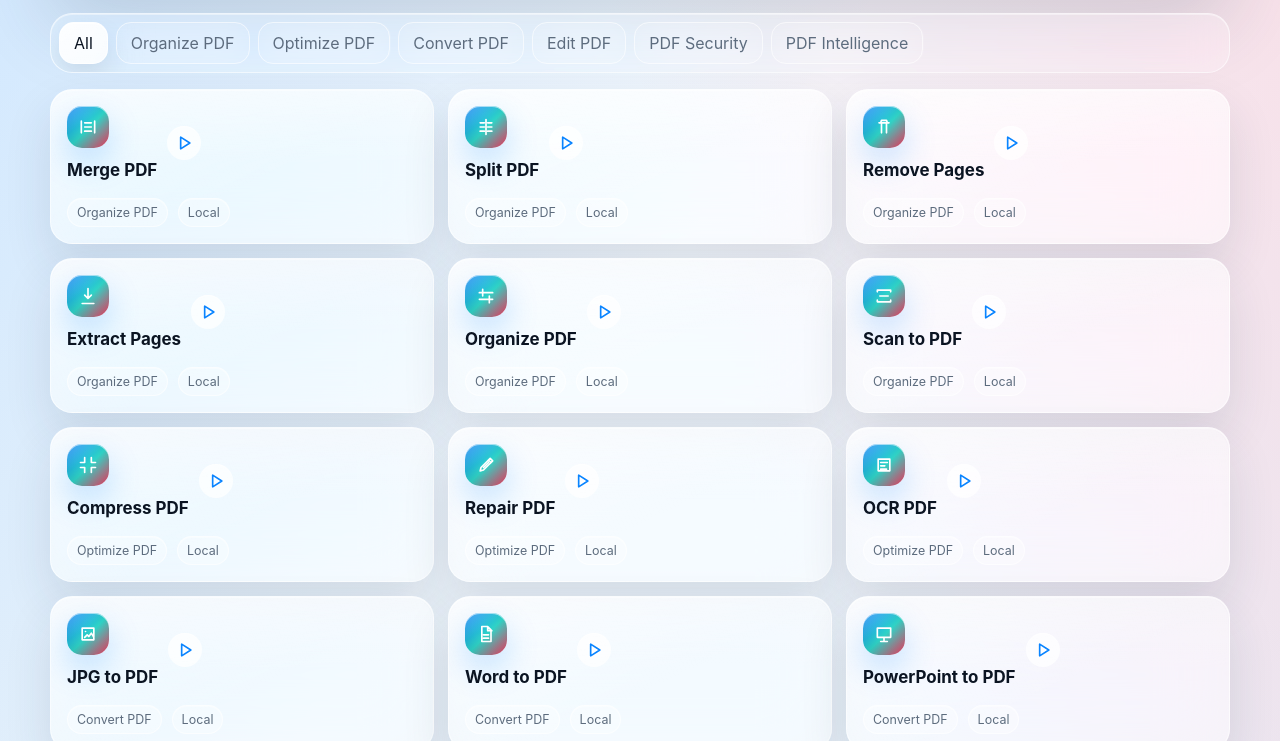
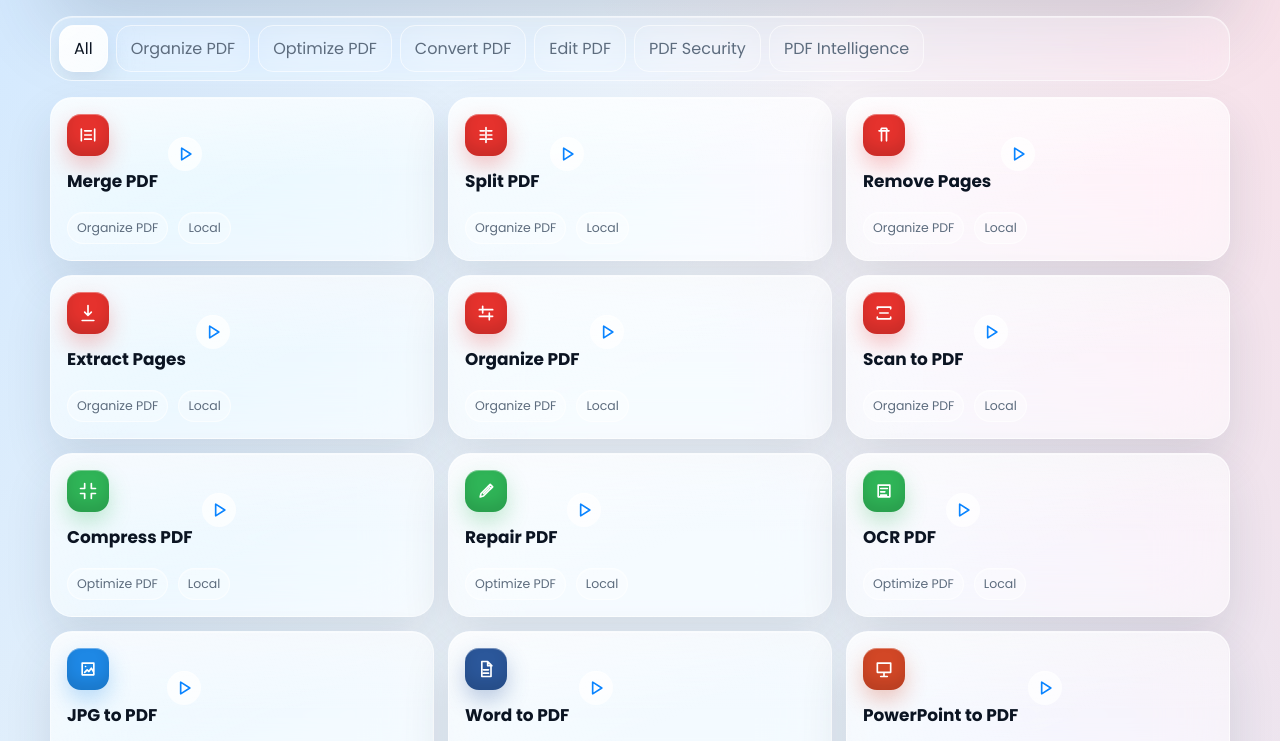
Before and after one commit to ToheedJutt/glasspdfstudio, a plain HTML site: page GlassPDFStudio/index.html in a window 1280 px wide. Shown: the part 261-1002 px from the top of the page. Drawn offline with Linux system fonts and the light colour scheme; no server answers.

Commit message:
Load the redesign layer on the dashboard

```diff
--- a/GlassPDFStudio/index.html
+++ b/GlassPDFStudio/index.html
@@ -5,6 +5,7 @@
     <meta name="viewport" content="width=device-width, initial-scale=1">
     <title>GlassPDF Studio</title>
     <link rel="stylesheet" href="static/app.css">
+    <link rel="stylesheet" href="static/css/redesign.css">
   </head>
   <body>
     <div class="scene" aria-hidden="true">
```
